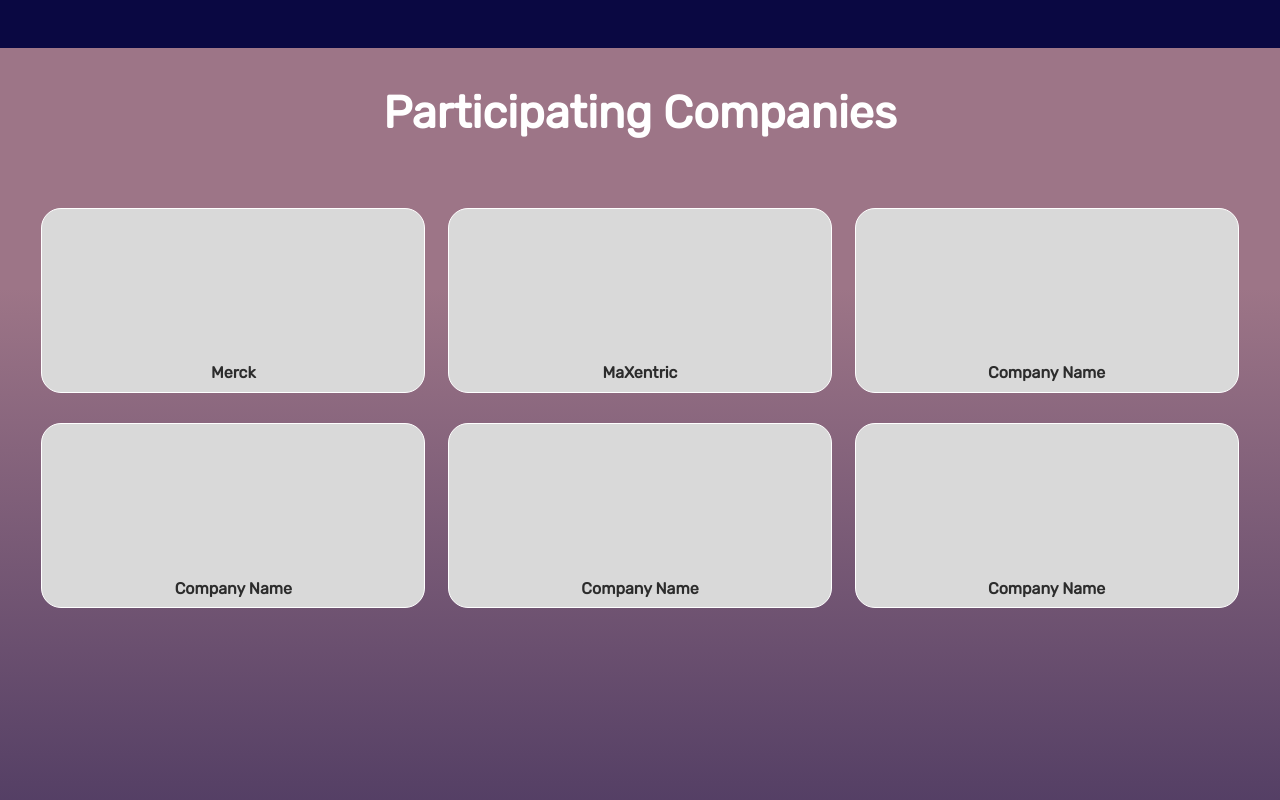
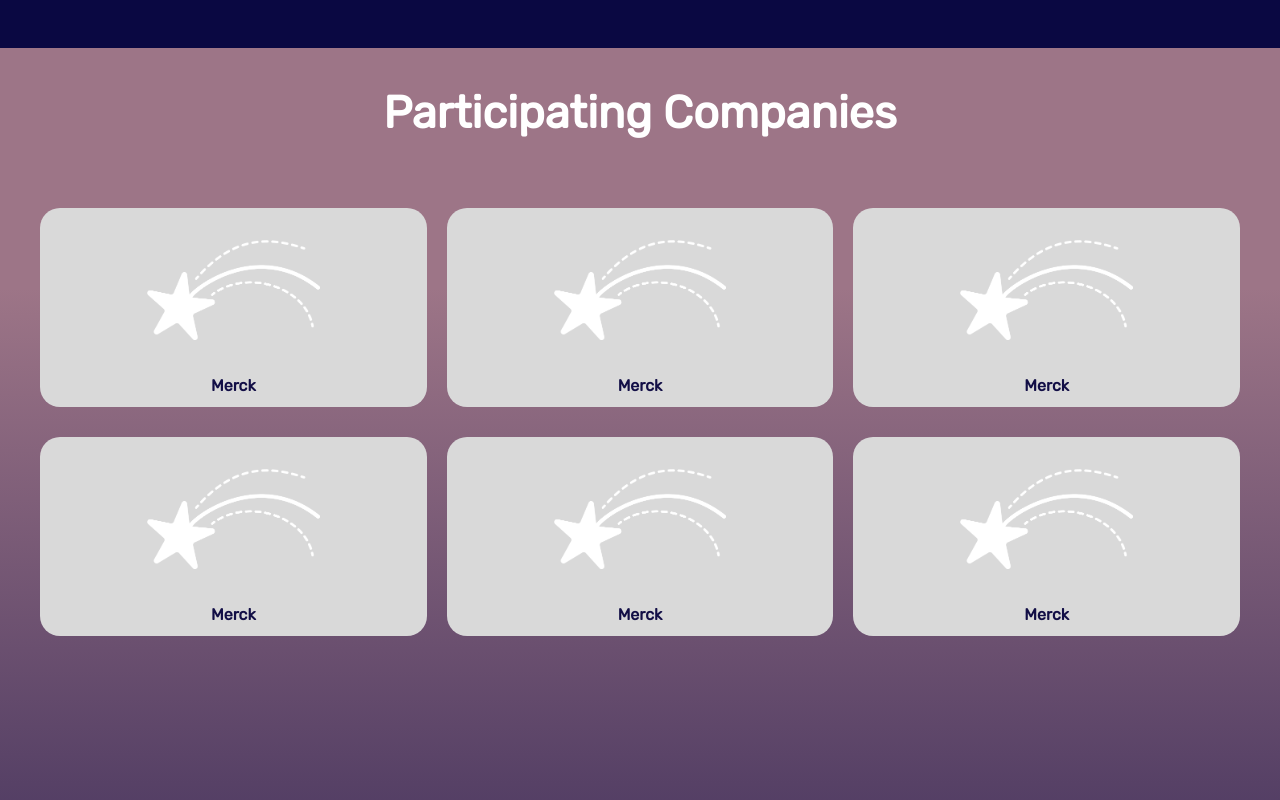
Before and after one commit to acmucsd/space-2022, a Next.js app: page / in a window 1280 px wide. Shown: the part 1552-2352 px from the top of the page. Built offline with nearby package versions, Linux system fonts and the light colour scheme.

Commit message:
Improved styling for company image

```diff
--- a/src/components/CompaniesGrid/index.tsx
+++ b/src/components/CompaniesGrid/index.tsx
@@ -1,21 +1,26 @@
 import s from "./style.module.scss";
 
 const companies = [
-  "Merck",
-  "MaXentric",
-  "Company Name",
-  "Company Name",
-  "Company Name",
-  "Company Name",
+  {
+    name: "Merck",
+    img: "asset/about-star.png",
+    link: "https://www.google.com/",
+  },
+  { name: "Merck", img: "asset/about-star.png", link: "" },
+  { name: "Merck", img: "asset/about-star.png", link: "" },
+  { name: "Merck", img: "asset/about-star.png", link: "" },
+  { name: "Merck", img: "asset/about-star.png", link: "" },
+  { name: "Merck", img: "asset/about-star.png", link: "" },
 ];
 
 const CompaniesGrid: React.FC = () => {
   return (
     <div className={s.container}>
-      {companies.map((companyName, index) => (
-        <div className={s.companyItem} key={index}>
-          <h5>{companyName}</h5>
-        </div>
+      {companies.map((company, index) => (
+        <a className={s.companyItem} key={index} href={company.link}>
+          <img src={company.img} className={s.img} alt="About Star Image" />
+          <h5>{company.name}</h5>
+        </a>
       ))}
     </div>
   );
--- a/src/components/CompaniesGrid/style.module.scss
+++ b/src/components/CompaniesGrid/style.module.scss
@@ -1,27 +1,45 @@
 .container {
   display: grid;
-  grid-template-columns: repeat(auto-fit, minmax(384px, 1fr));
+  grid-template-columns: repeat(3, minmax(300px, 1fr));
   place-items: center;
   margin-top: 70px;
   row-gap: 1.7rem;
   column-gap: 20px;
 
   .companyItem {
-    border: white solid 1px;
+    background: #d9d9d9;
     border-radius: 20px;
-    width: 384px;
-    height: 185px;
-    background: #d9d9d9;
     display: flex;
+    flex-direction: column;
     justify-content: center;
-    align-items: flex-end;
+    align-items: center;
+    padding: 32px 32px 12px 32px;
+    gap: 10px;
+    text-decoration: none;
+    min-height: 100px;
+    min-width: 100%;
 
+    &:hover {
+      transform: scale(1.03);
+      transition: 0.5s ease-in-out;
+    }
     > h5 {
+      margin: 0;
+      font-family: "Rubik", sans-serif;
+      font-style: normal;
+      font-weight: 600;
       font-size: 16px;
-      font-family: "Rubik", sans-serif;
-      text-transform: capitalize;
-      margin-bottom: 10px;
+      line-height: 19px;
+      color: #120e46;
+      text-align: center;
     }
+
+    .img {
+      height: 100px;
+    }
+  }
+  @media only screen and (max-width: 1024px) {
+    grid-template-columns: repeat(auto-fit, minmax(300px, 1fr));
   }
   @media only screen and (max-width: 425px) {
     .companyItem {
```
